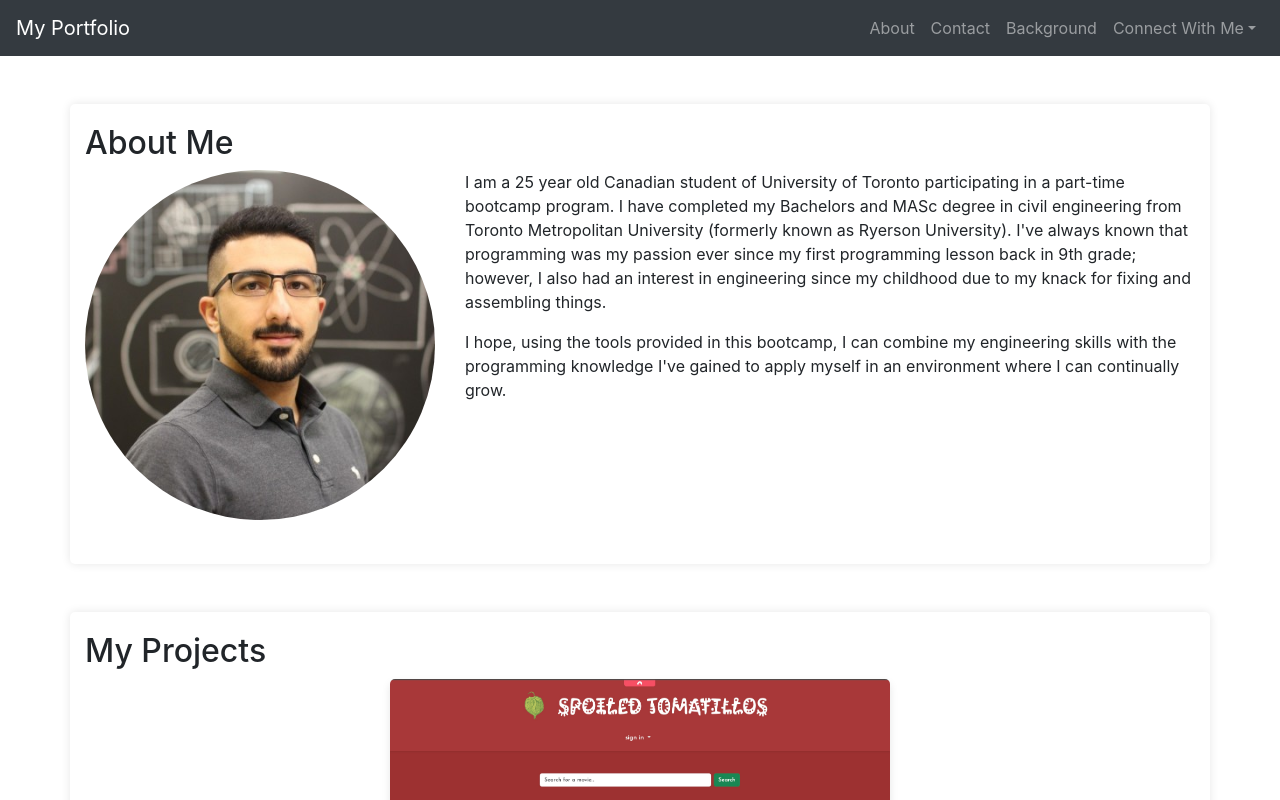
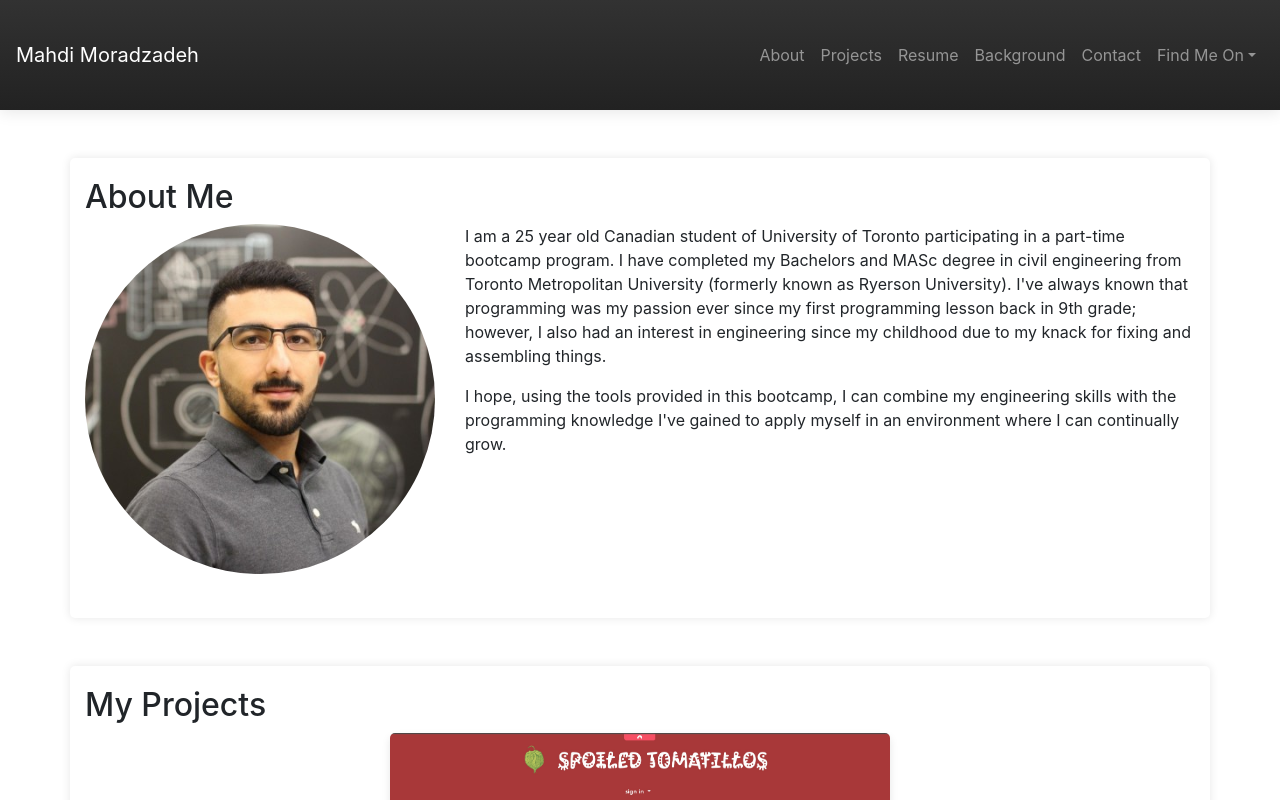
Before and after one commit to mmoradzadeh/MyPorfolio, a React (Create React App) app: page / in a window 1280 px wide. Shown: the top 800 px of the page. Built offline with nearby package versions, Linux system fonts and the light colour scheme.

Commit message:
changed navbar options

```diff
--- a/src/components/Nav/index.jsx
+++ b/src/components/Nav/index.jsx
@@ -1,36 +1,59 @@
-import React from 'react';
+import React, { useState, useEffect } from 'react';
 import { Link } from 'react-scroll';
 
 function Nav() {
+    const [scrolled, setScrolled] = useState(false);
+
+    useEffect(() => {
+        const handleScroll = () => {
+            const offset = window.scrollY;
+            if (offset > 200) {
+                setScrolled(true);
+            } else {
+                setScrolled(false);
+            }
+        };
+        window.addEventListener('scroll', handleScroll);
+        return () => {
+            window.removeEventListener('scroll', handleScroll);
+        };
+    }, []);
+
+    let navbarClasses = ['navbar', 'navbar-expand-lg', 'navbar-dark', 'bg-dark'];
+    if (scrolled) {
+        navbarClasses.push('nav-scrolled');
+    }
+
     return (
-        <nav className="navbar navbar-expand-lg navbar-dark bg-dark">
-            <Link to="home" smooth={true} duration={1000} className="navbar-brand">My Portfolio</Link>
-
-            <button className="navbar-toggler" type="button" data-toggle="collapse" data-target="#navbarNavDropdown" aria-controls="navbarNavDropdown" aria-expanded="false" aria-label="Toggle navigation">
+        <nav className={navbarClasses.join(' ')}>
+            <Link to="home" smooth={true} duration={1000} className="navbar-brand">Mahdi Moradzadeh</Link>
+            <button className="navbar-toggler" type="button" data-toggle="collapse" data-target="#navbarNavDropdown">
                 <span className="navbar-toggler-icon"></span>
             </button>
-
             <div className="collapse navbar-collapse" id="navbarNavDropdown">
                 <ul className="navbar-nav ml-auto">
                     <li className="nav-item">
                         <Link to="about" smooth={true} duration={1000} className="nav-link">About</Link>
                     </li>
                     <li className="nav-item">
-                        <Link to="contact" smooth={true} duration={1000} className="nav-link">Contact</Link>
+                        <Link to="projects" smooth={true} duration={1000} className="nav-link">Projects</Link>
+                    </li>
+                    <li className="nav-item">
+                        <Link to="resume" smooth={true} duration={1000} className="nav-link">Resume</Link>
                     </li>
                     <li className="nav-item">
                         <Link to="background" smooth={true} duration={1000} className="nav-link">Background</Link>
                     </li>
+                    <li className="nav-item">
+                        <Link to="contact" smooth={true} duration={1000} className="nav-link">Contact</Link>
+                    </li>
                     <li className="nav-item dropdown">
-                        <a className="nav-link dropdown-toggle" href="#" id="navbarDropdown" role="button" data-toggle="dropdown" aria-expanded="false">
-                            Connect With Me
+                        <a className="nav-link dropdown-toggle" href="#" id="navbarDropdown" role="button" data-toggle="dropdown">
+                            Find Me On
                         </a>
                         <ul className="dropdown-menu" aria-labelledby="navbarDropdown">
-                            <li><a className="dropdown-item" href="tel:+1-416-858-1606" target="_blank">Phone Number</a></li>
-                            <li><a className="dropdown-item" href="mailto:m*******m@gmail.com" target="_blank">E-mail</a></li>
                             <li><a className="dropdown-item" href="https://github.com/Mahdi-Moradzadeh" target="_blank">GitHub</a></li>
                             <li><a className="dropdown-item" href="https://www.linkedin.com/in/mahdimoradzadeh/" target="_blank">LinkedIn</a></li>
-                            <li><hr className="dropdown-divider" /></li>
                             <li><a className="dropdown-item" href="https://www.instagram.com/mehdi__mm97/" target="_blank">Instagram</a></li>
                             <li><a className="dropdown-item" href="https://twitter.com/7H3_3M" target="_blank">Twitter</a></li>
                             <li><a className="dropdown-item" href="https://www.facebook.com/mehdi.moradzadeh97" target="_blank">Facebook</a></li>
--- a/src/index.css
+++ b/src/index.css
@@ -2,11 +2,11 @@ body {
     font-family: 'Arial', sans-serif;
     background-color: #f4f4f4;
     margin: 0;
-    padding: 0;
     height: 100%;
     display: flex;
     flex-direction: column;
 }
+
 html, body {
     height: 100%;
 }
@@ -117,4 +117,25 @@ main {
 
 .nav-link {
     cursor: pointer !important;
+    transition: color 0.2s;
 }
+
+.nav-link:hover {
+    color: #a5a5a5 !important;
+}
+
+.navbar {
+    height: 110px;
+    line-height: 110px;
+    background: linear-gradient(rgba(50,50,50,1), rgba(34,34,34,1));
+    box-shadow: 0 2px 15px rgba(0,0,0,0.1);
+}
+
+.navbar .nav-link, .navbar .navbar-brand {
+    line-height: 110px;
+    transition: color 0.2s;
+}
+
+.navbar .navbar-brand:hover {
+    color: #fff !important;
+}
```
